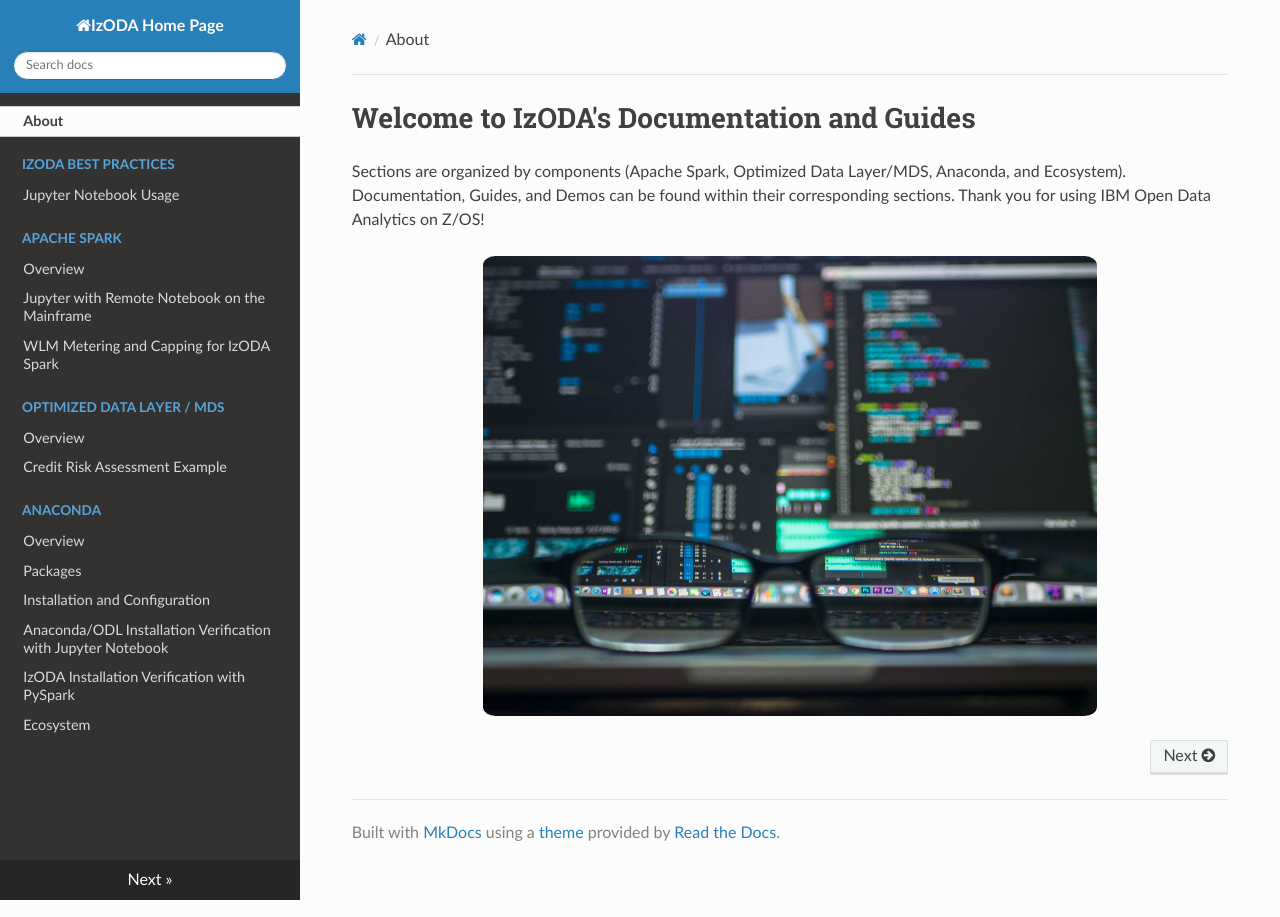
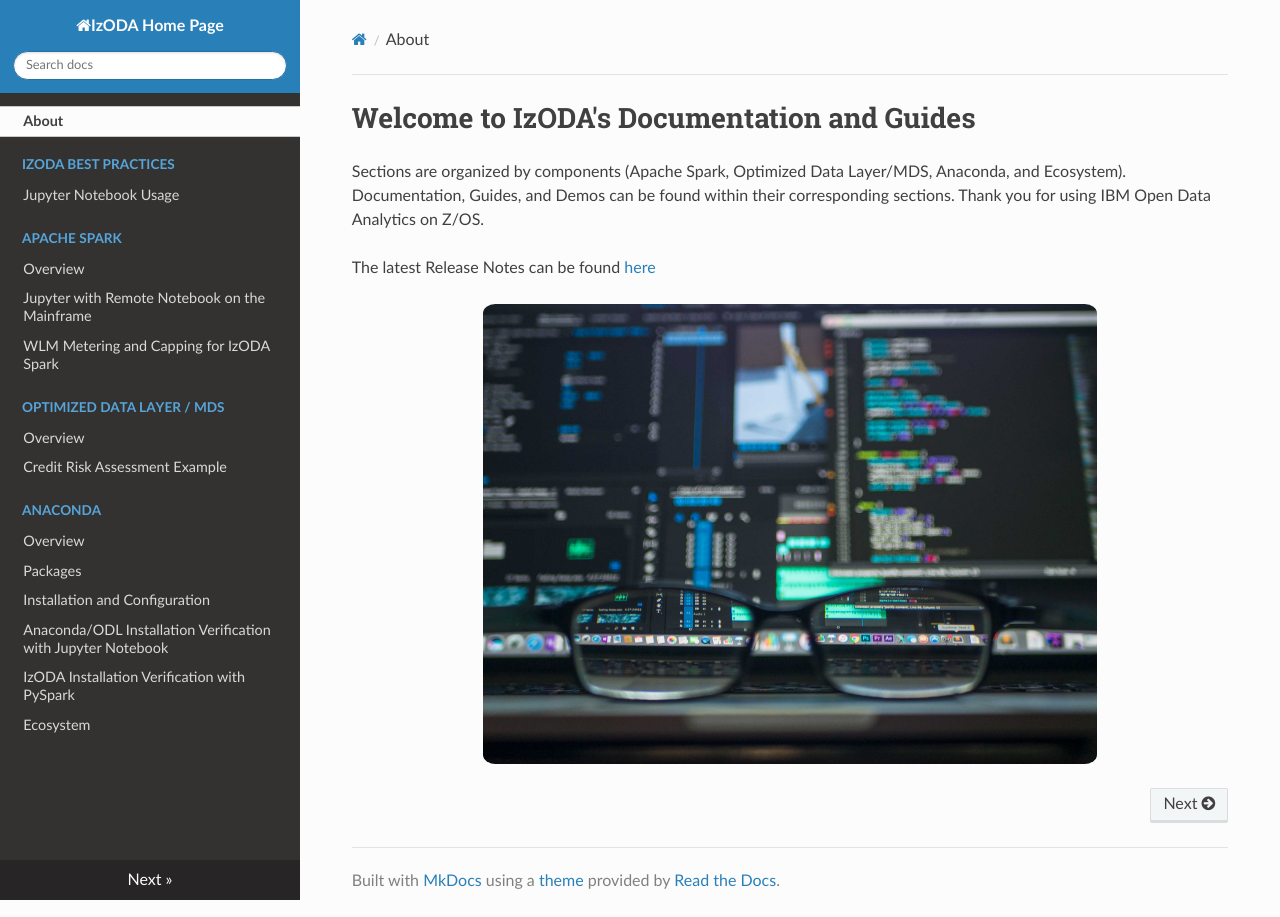
Before and after one commit to IzODA/IzODA.github.io, an MkDocs documentation site: the page built from docs/index.md, in a window 1280 px wide. Built offline with MkDocs 1.6.1, drawn with Linux system fonts in a browser that asks for light colours; nearby versions of some CDN libraries; old or Windows-style settings are respelled for this version of MkDocs.

```diff
--- a/docs/index.md
+++ b/docs/index.md
@@ -1,5 +1,7 @@
 <h1>Welcome to IzODA's Documentation and Guides</h1>
 
-Sections are organized by components (Apache Spark, Optimized Data Layer/MDS, Anaconda, and Ecosystem). Documentation, Guides, and Demos can be found within their corresponding sections. Thank you for using IBM Open Data Analytics on Z/OS!
+Sections are organized by components (Apache Spark, Optimized Data Layer/MDS, Anaconda, and Ecosystem). Documentation, Guides, and Demos can be found within their corresponding sections. Thank you for using IBM Open Data Analytics on Z/OS.
+
+The latest Release Notes can be found <a href="https://www.ibm.com/support/knowledgecenter/en/SS3H8V_1.1.0/com.ibm.izoda.v1r1.azka100/topics/azka100_soc.htm" target="_blank" rel="noopener noreferrer">here</a>
 
 <img id="dataImage" src="img/data.jpeg" width="70%" alt="Glasses and Computers" />
```
Also changed, not shown: 1 other file.
